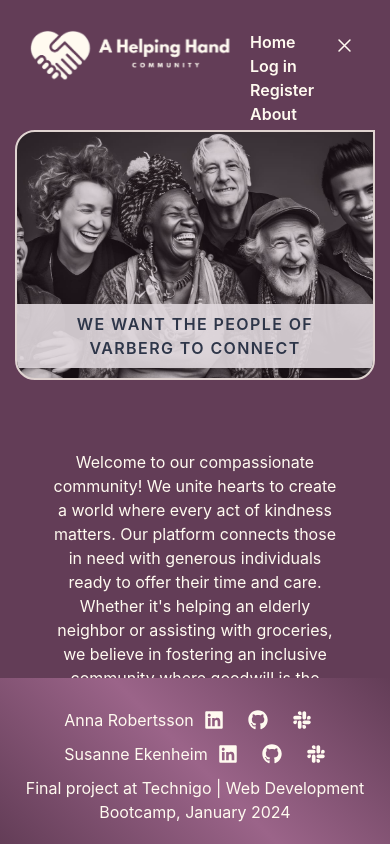
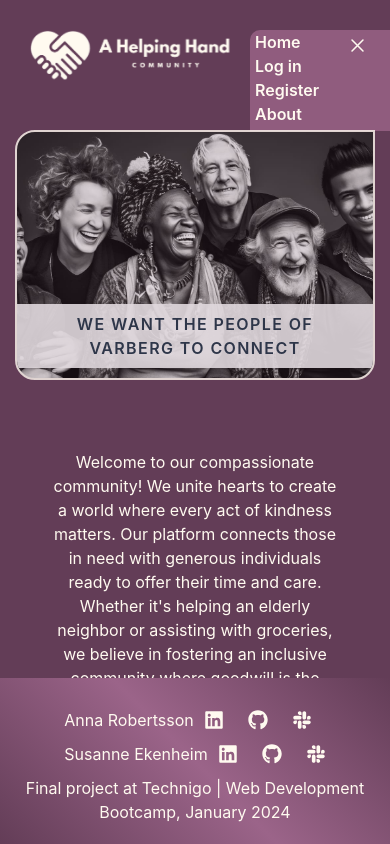
Before and after one commit to Technigo/final-boiler-plate-monorepo, a React (Vite) app in the folder frontend/: page / in a window 390 px wide. Both pictures are taken after a click on the button 347 px from the left and 42 px from the top of the page. Shown: the top 844 px of the page. Built offline with nearby package versions, Linux system fonts and the light colour scheme; no server answers.

Commit message:
added background on open burgermenu to enhance readibility

```diff
--- a/frontend/src/components/Header/BurgerMenu.jsx
+++ b/frontend/src/components/Header/BurgerMenu.jsx
@@ -12,6 +12,12 @@ const StyledBurgerMenu = styled.div`
   display: flex;
   max-width: 130px;
   padding: 0 0 20px 20px;
+
+  /* @media screen and (max-width: 510px) {
+    background-color: rgba(155, 100, 137, 0.8);
+    padding: 0 0 5px 5px;
+    border-radius: 10px 0 10px 0;
+  } */
 `;
 
 const StyledToggleButton = styled.button`
@@ -34,6 +40,13 @@ const StyledBurgerLinks = styled.div`
   .logout-button {
     margin: 0;
     padding: 0;
+  }
+
+  @media screen and (max-width: 510px) {
+    background-color: ${(props) =>
+      props.burgerMenuOpen ? "rgba(155, 100, 137, 0.8)" : "transparent"};
+    padding: ${(props) => (props.burgerMenuOpen ? "0 0 5px 5px" : "0")};
+    border-radius: ${(props) => (props.burgerMenuOpen ? "10px 0 10px 0" : "0")};
   }
 `;
 
@@ -70,7 +83,7 @@ export const BurgerMenu = () => {
               height: "25px",
               position: "absolute",
               top: "3px",
-              right: "3px",
+              right: "-10px",
             }}
           />
         ) : (
@@ -78,7 +91,7 @@ export const BurgerMenu = () => {
         )}
       </StyledToggleButton>
       {/* <BurgerMenuAnimation onClick={toggleBurgerMenu} /> */}
-      <StyledBurgerLinks>
+      <StyledBurgerLinks burgerMenuOpen={burgerMenuOpen}>
         <ul className={burgerMenuOpen ? "burger-menu-open" : ""}>
           <li className={activePage === "home" ? "active" : ""}>
             <Link
```
